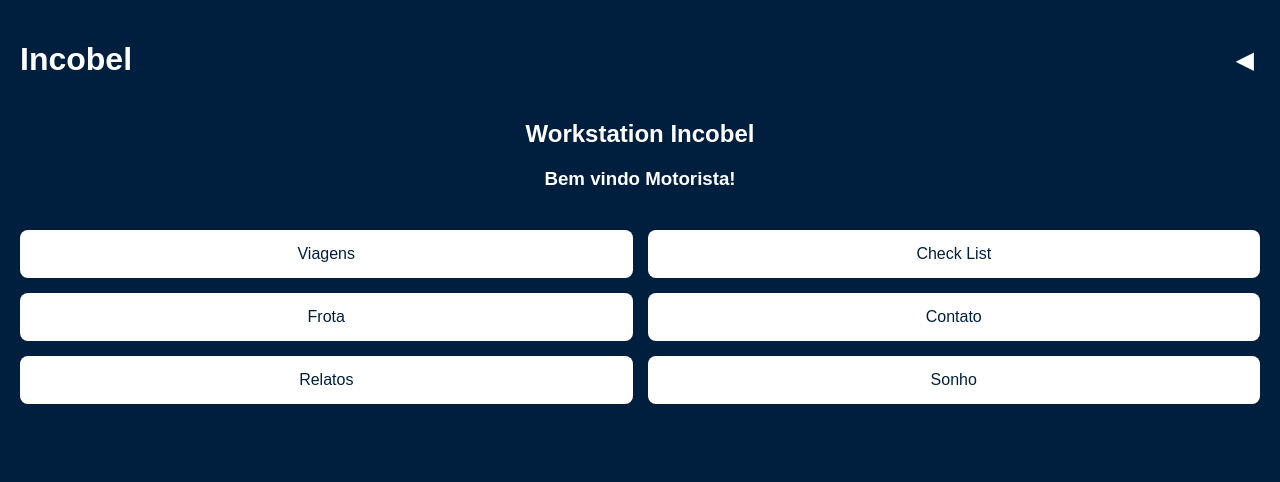
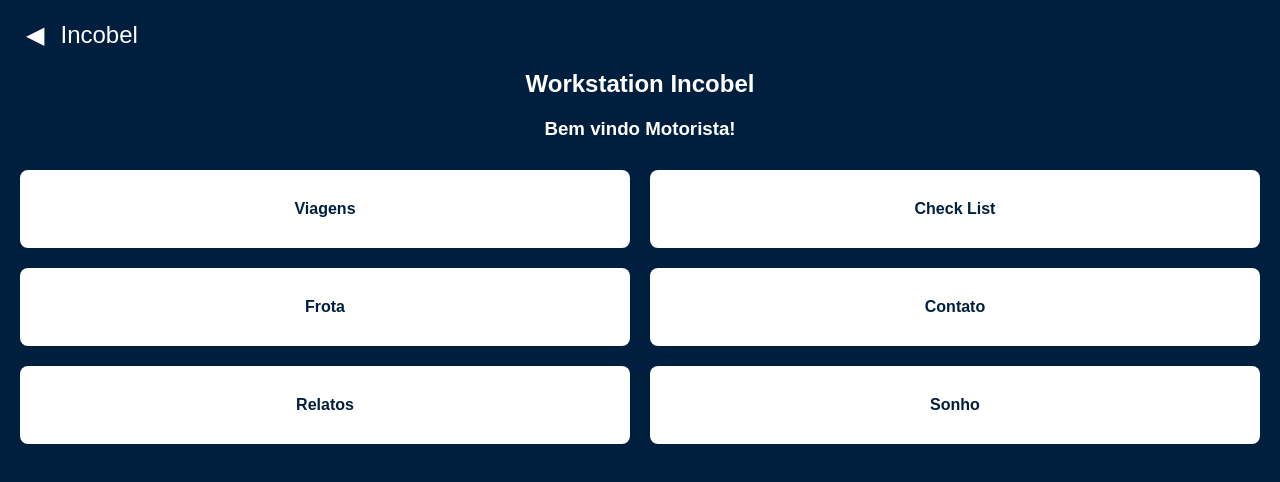
Before and after one commit to LogisticaIncobel/workstation, a plain HTML site: page pagina3.html in a window 1280 px wide. Drawn offline with Linux system fonts and the light colour scheme.

Commit message:
Update pagina3.html

```diff
--- a/pagina3.html
+++ b/pagina3.html
@@ -15,8 +15,8 @@
     }
     .header {
       display: flex;
-      justify-content: space-between;
       align-items: center;
+      gap: 10px;
     }
     .back-button {
       background: none;
@@ -25,32 +25,40 @@
       font-size: 24px;
       cursor: pointer;
     }
-    .menu-buttons {
-      margin-top: 40px;
+    .title {
+      font-size: 24px;
+    }
+    h2 {
+      margin-top: 20px;
+    }
+    .menu-grid {
+      margin-top: 30px;
       display: grid;
       grid-template-columns: repeat(2, 1fr);
-      gap: 15px;
+      gap: 20px;
     }
-    .menu-buttons button {
+    .menu-grid button {
       background-color: white;
       color: #001f3f;
       border: none;
-      padding: 15px;
+      padding: 30px;
       font-size: 16px;
       border-radius: 8px;
       cursor: pointer;
+      font-weight: bold;
     }
   </style>
 </head>
 <body>
   <div class="header">
-    <h1>Incobel</h1>
     <button class="back-button" onclick="voltar()">&#9664;</button>
+    <div class="title">Incobel</div>
   </div>
+
   <h2>Workstation Incobel</h2>
   <h3>Bem vindo Motorista!</h3>
 
-  <div class="menu-buttons">
+  <div class="menu-grid">
     <button onclick="location.href='pagina4.html'">Viagens</button>
     <button onclick="location.href='pagina5.html'">Check List</button>
     <button onclick="location.href='pagina7.html'">Frota</button>
@@ -61,7 +69,7 @@
 
   <script>
     function voltar() {
-      window.location.href = \"pagina2.html\";
+      window.location.href = "pagina2.html";
     }
   </script>
 </body>
```
